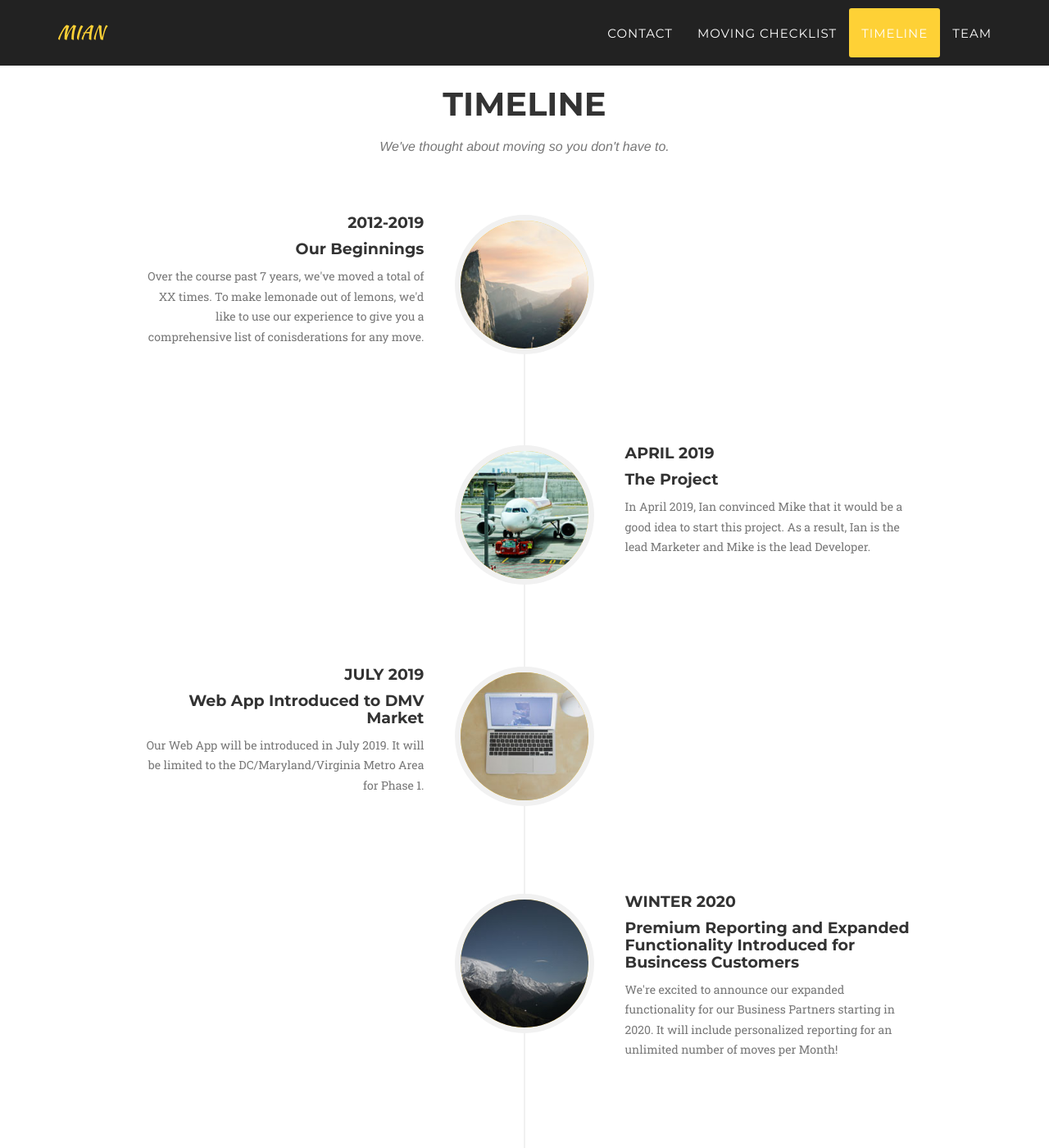
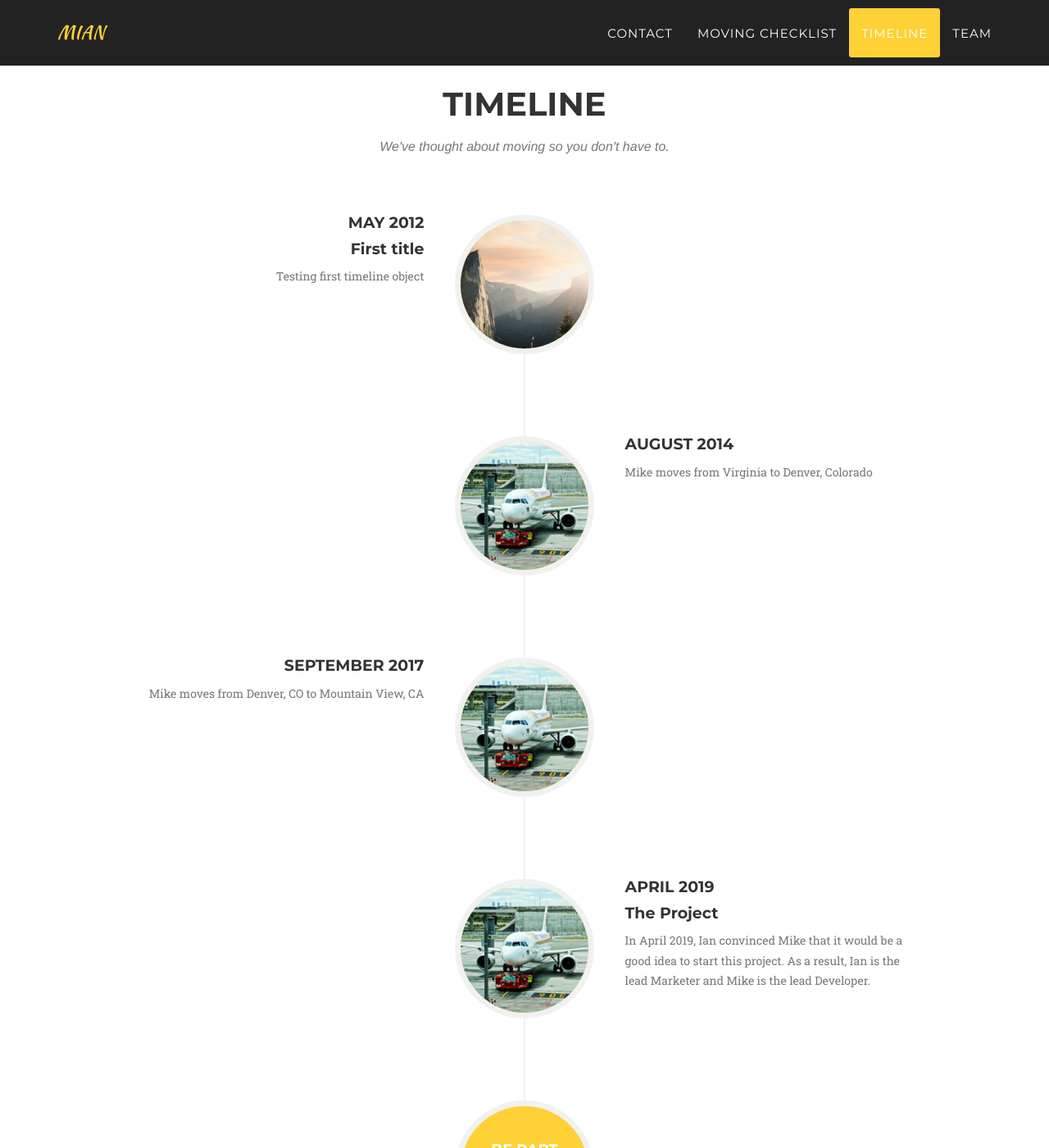
Before and after one commit to mgalbanese12/mgalbanese12.github.io, a Jekyll site: the page built from index.html, in a window 1280 px wide and 1400 px high, scrolled down 1623 px. Shown: the whole window at 82% size. Built offline with Jekyll 4.4.1, drawn with Linux system fonts in a browser that asks for light colours; some web fonts are replaced.

Commit message:
create timeline.yml; set up timeline.html to loop through topics in timeline.yml

```diff
--- /dev/null
+++ b/_data/timeline.yml
@@ -0,0 +1,30 @@
+# TOPIC FORMAT
+#- date: "May 2012"
+#  name: "HEADING"
+#  description: "description test"
+#  imgSrc: "img/timeline/image.jpg"
+#  li_type: "" for text on left side, "timeline-inverted" for text on right side
+
+- date: "May 2012"
+  name: "First title"
+  description: "Testing first timeline object"
+  imgSrc: "img/about/1.jpg"
+  li_type: ""
+
+- date: "August 2014"
+  name:
+  description: "Mike moves from Virginia to Denver, Colorado"
+  imgSrc: "img/about/2.jpg"
+  li_type: "timeline-inverted"
+
+- date: "September 2017"
+  name:
+  description: "Mike moves from Denver, CO to Mountain View, CA"
+  imgSrc: "img/about/2.jpg"
+  li_type: ""
+
+- date: "April 2019"
+  name: "The Project"
+  description: "In April 2019, Ian convinced Mike that it would be a good idea to start this project. As a result, Ian is the lead Marketer and Mike is the lead Developer."
+  imgSrc: "img/about/2.jpg"
+  li_type: "timeline-inverted"
--- a/_includes/timeline.html
+++ b/_includes/timeline.html
@@ -9,63 +9,25 @@
             </div>
             <div class="row">
                 <div class="col-lg-12">
-                    <ul class="timeline">
-                        <li>
+ <ul class="timeline">
+		  {% for topic in site.data.timeline %}
+
+                      <li class={{ topic.li_type }}>
                             <div class="timeline-image">
-                                <img class="img-circle img-responsive" src="img/about/1.jpg" alt="">
+                                <img class="img-circle img-responsive" src={{ topic.imgSrc }} alt="">
                             </div>
                             <div class="timeline-panel">
                                 <div class="timeline-heading">
-                                    <h4>2012-2019</h4>
-                                    <h4 class="subheading">Our Beginnings</h4>
+                                    <h4>{{ topic.date }}</h4>
+                                    <h4 class="subheading">{{ topic.name }}</h4>
                                 </div>
                                 <div class="timeline-body">
-                                  <p class="text-muted">Over the course past 7 years, we've moved a total of XX times. To make lemonade out of lemons, we'd like to use our experience to give you a comprehensive list of conisderations for any move.</p>
+                                  <p class="text-muted">{{ topic.description }}</p>
                                 </div>
                             </div>
-                        </li>
-                        <li class="timeline-inverted">
-                            <div class="timeline-image">
-                                <img class="img-circle img-responsive" src="img/about/2.jpg" alt="">
-                            </div>
-                            <div class="timeline-panel">
-                                <div class="timeline-heading">
-                                    <h4>April 2019</h4>
-                                    <h4 class="subheading">The Project </h4>
-                                </div>
-                                <div class="timeline-body">
-                                    <p class="text-muted">In April 2019, Ian convinced Mike that it would be a good idea to start this project. As a result, Ian is the lead Marketer and Mike is the lead Developer. </p>
-                                </div>
-                            </div>
-                        </li>
-                        <li>
-                            <div class="timeline-image">
-                                <img class="img-circle img-responsive" src="img/about/3.jpg" alt="">
-                            </div>
-                            <div class="timeline-panel">
-                                <div class="timeline-heading">
-                                    <h4>July 2019</h4>
-                                    <h4 class="subheading">Web App Introduced to DMV Market</h4>
-                                </div>
-                                <div class="timeline-body">
-                                    <p class="text-muted">Our Web App will be introduced in July 2019. It will be limited to the DC/Maryland/Virginia Metro Area for Phase 1.</p>
-                                </div>
-                            </div>
-                        </li>
-                        <li class="timeline-inverted">
-                            <div class="timeline-image">
-                                <img class="img-circle img-responsive" src="img/about/4.jpg" alt="">
-                            </div>
-                            <div class="timeline-panel">
-                                <div class="timeline-heading">
-                                    <h4>Winter 2020</h4>
-                                    <h4 class="subheading">Premium Reporting and Expanded Functionality Introduced for Busincess Customers</h4>
-                                </div>
-                                <div class="timeline-body">
-                                    <p class="text-muted">We're excited to announce our expanded functionality for our Business Partners starting in 2020. It will include personalized reporting for an unlimited number of moves per Month!</p>
-                                </div>
-                            </div>
-                        </li>
+                   </li>
+			    {% endfor %}
+
                         <li class="timeline-inverted">
                             <div class="timeline-image">
                                 <h4>Be Part
```
Also changed, not shown: 1 other file.
